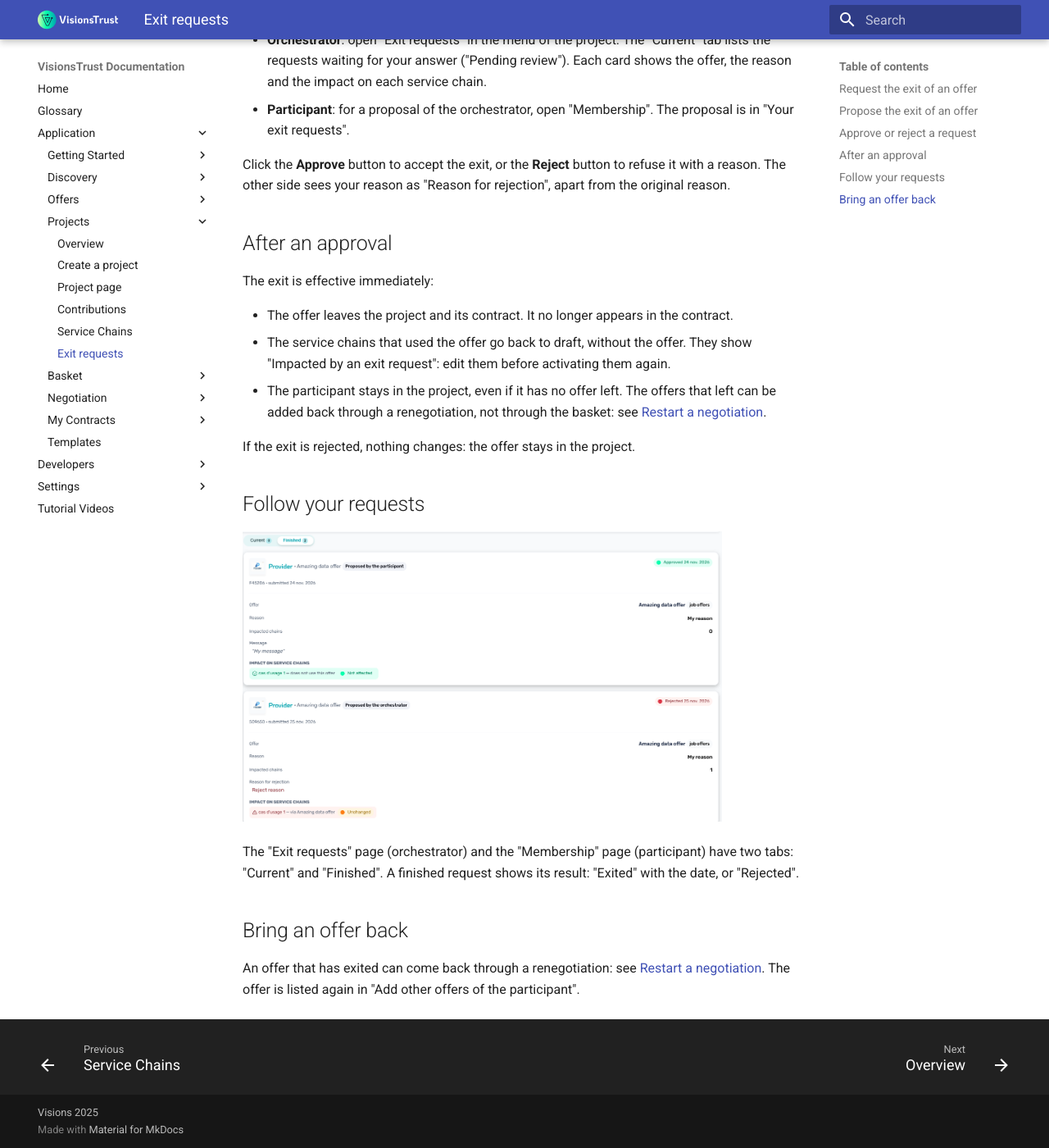
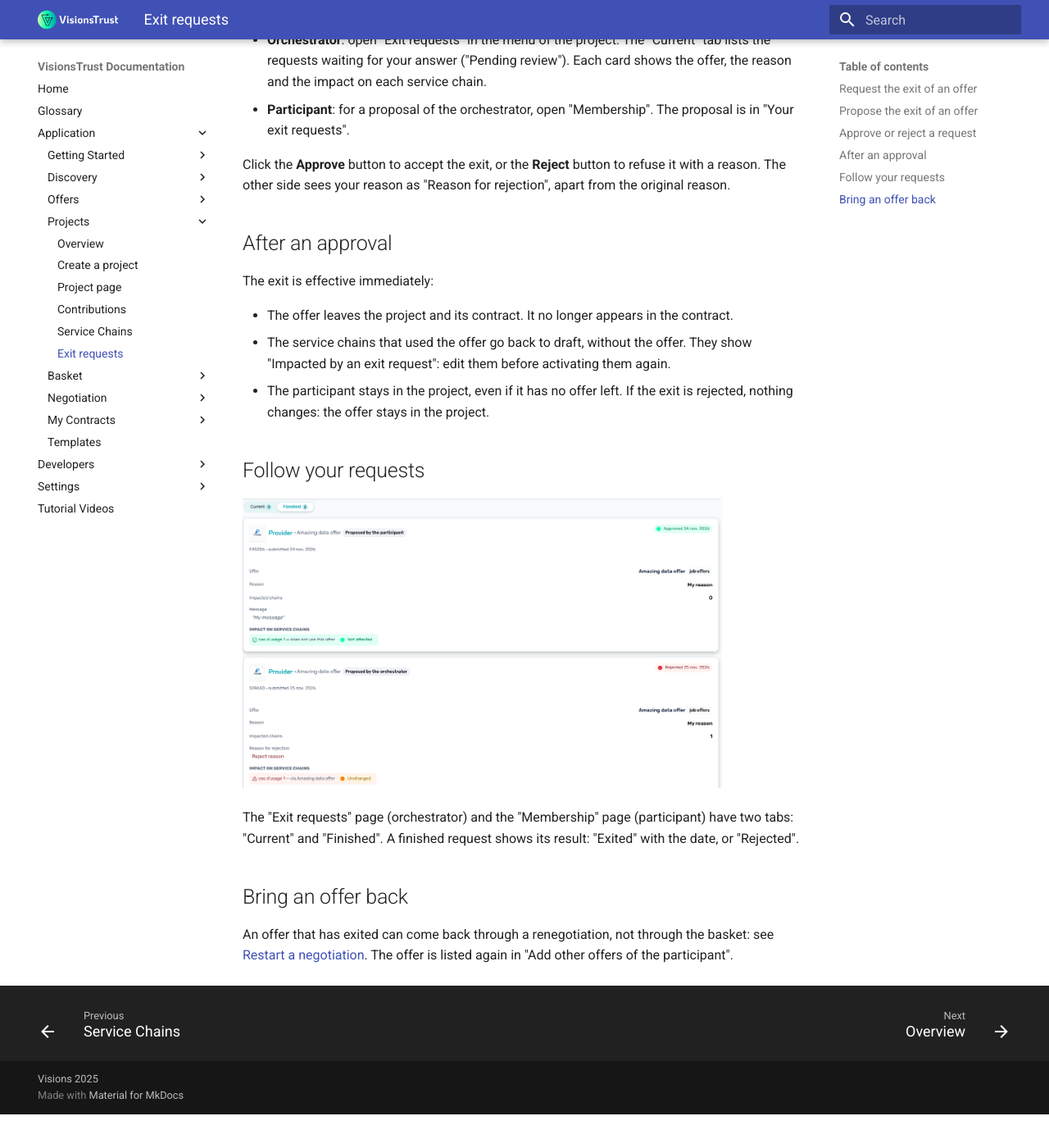
Before and after one commit to VisionsOfficial/visionstrust-docs, an MkDocs documentation site: the page built from docs/application/projects/exit-requests.md, in a window 1280 px wide and 1400 px high, scrolled down 2092 px. Shown: the whole window at 82% size. Built offline with MkDocs 1.6.1 and Material for MkDocs 9.7.7, drawn with Linux system fonts in a browser that asks for light colours; after the commit the page ends 3451 px from its top, so only the background shows below that.

Commit message:
docs: move the renegotiation sentence to Bring an offer back

```diff
--- a/docs/application/projects/exit-requests.md
+++ b/docs/application/projects/exit-requests.md
@@ -50,8 +50,7 @@ The exit is effective immediately:
 
 - The offer leaves the project and its contract. It no longer appears in the contract.
 - The service chains that used the offer go back to draft, without the offer. They show "Impacted by an exit request": edit them before activating them again.
-- The participant stays in the project, even if it has no offer left. The offers that left can be added back through a renegotiation, not through the basket: see [Restart a negotiation](../negotiation/restarting-a-negotiation.md).
-
+- The participant stays in the project, even if it has no offer left.
 If the exit is rejected, nothing changes: the offer stays in the project.
 
 ## Follow your requests
```
Also changed, not shown: other parts of docs/application/projects/exit-requests.md (+1 -1 lines).
